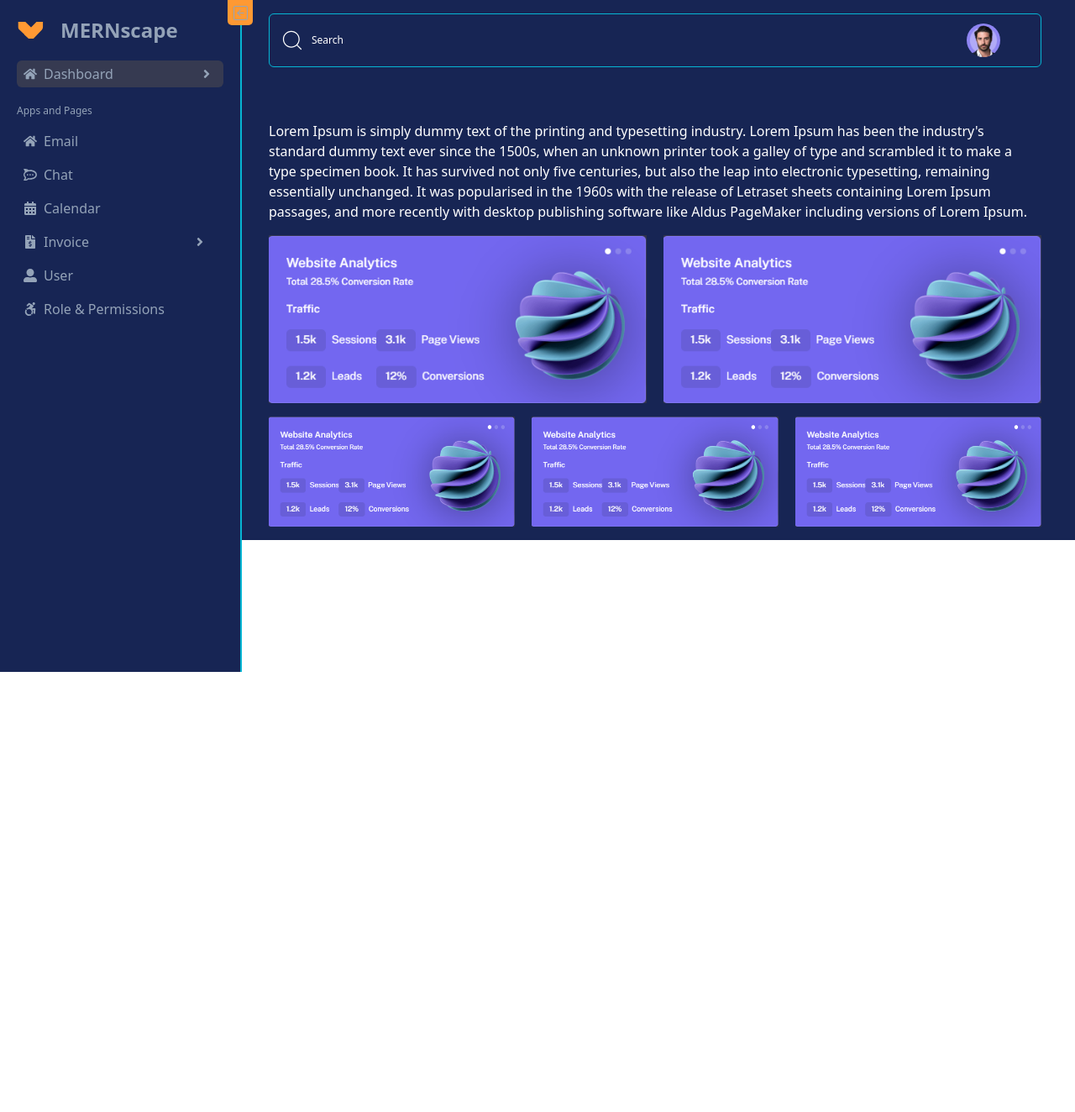
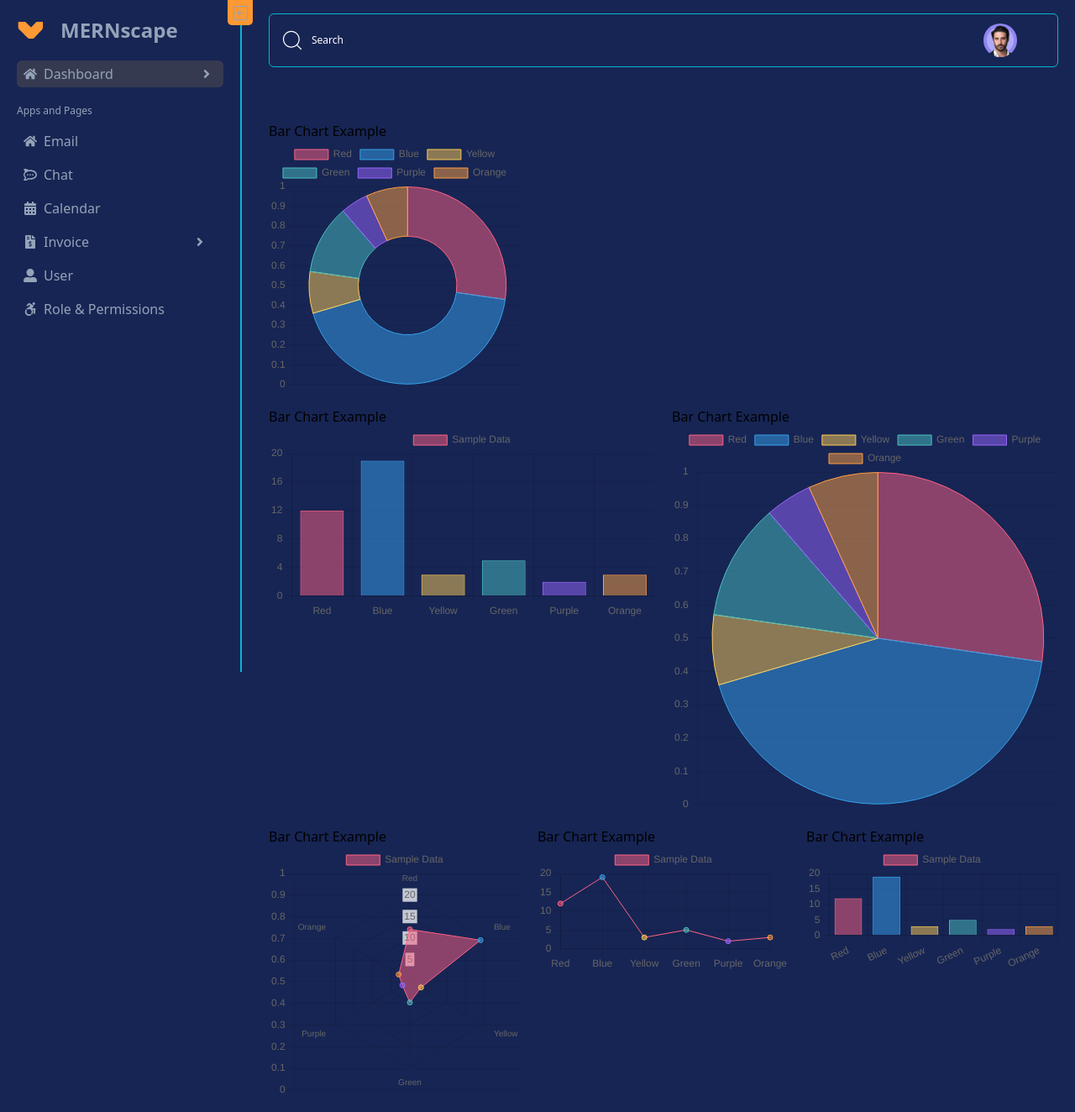
Before and after one commit to Dnyaneshwar-zukle/dashboard-panel, a React (Create React App) app in the folder frontend/: page / in a window 1280 px wide. Shown: the whole page at 84% size. Before the commit the page ends 800 px from the top, so only its background shows below. Built offline with nearby package versions, Linux system fonts and the light colour scheme.

Commit message:
layout Completed 08/10/2023 19:14

```diff
--- a/frontend/package.json
+++ b/frontend/package.json
@@ -6,7 +6,9 @@
     "@testing-library/jest-dom": "^5.17.0",
     "@testing-library/react": "^13.4.0",
     "@testing-library/user-event": "^13.5.0",
+    "chart.js": "^4.4.0",
     "react": "^18.2.0",
+    "react-chartjs-2": "^5.2.0",
     "react-dom": "^18.2.0",
     "react-icons": "^4.11.0",
     "react-scripts": "5.0.1",
--- a/frontend/src/components/Charts/Charts.js
+++ b/frontend/src/components/Charts/Charts.js
@@ -1,45 +1,39 @@
 import React from "react";
-import ImageOne from "../../assets/Vuexy-Vuejs-Admin-Dashboard-Template.png";
+import Intensity from "./chartComponents/Intensity";
+import Country from "./chartComponents/Country";
+import Likehood from "./chartComponents/Likelihood";
+import Relevance from "./chartComponents/Relevance";
+import Year from "./chartComponents/Year";
 
 const Charts = () => {
   return (
     <div>
       <div class="flex mb-4">
         <div class="w-ful">
-          <h1 className="white">
-            Lorem Ipsum is simply dummy text of the printing and typesetting
-            industry. Lorem Ipsum has been the industry's standard dummy text
-            ever since the 1500s, when an unknown printer took a galley of type
-            and scrambled it to make a type specimen book. It has survived not
-            only five centuries, but also the leap into electronic typesetting,
-            remaining essentially unchanged. It was popularised in the 1960s
-            with the release of Letraset sheets containing Lorem Ipsum passages,
-            and more recently with desktop publishing software like Aldus
-            PageMaker including versions of Lorem Ipsum.
-          </h1>
+          <Country />
         </div>
       </div>
 
       {/*  Two columns    */}
       <div class="flex gap-5 lg:flex-nowrap flex-wrap  mb-4 2xl:flex-col">
         <div class="w-full lg:w-1/2">
-          <img className="w-full" src={ImageOne} alt="" />
+          <Intensity />
         </div>
         <div class="w-full lg:w-1/2">
-          <img className="w-full" src={ImageOne} alt="" />
+          <Likehood />
         </div>
       </div>
 
       {/*  Three columns    */}
       <div class="flex gap-5 lg:flex-nowrap flex-wrap  mb-4 2xl:flex-col">
         <div class="w-full lg:w-1/3">
-          <img className="w-full" src={ImageOne} alt="" />
+          <Relevance />
         </div>
         <div class="w-full lg:w-1/3">
-          <img className="w-full" src={ImageOne} alt="" />
+          <Year />
         </div>
         <div class="w-full lg:w-1/3">
-          <img className="w-full" src={ImageOne} alt="" />
+          <Intensity />
         </div>
       </div>
     </div>
--- /dev/null
+++ b/frontend/src/components/Charts/chartComponents/Country.js
@@ -0,0 +1,50 @@
+import React from "react";
+import { Doughnut } from "react-chartjs-2";
+import Chart from "chart.js/auto";
+
+const Country = () => {
+  // Sample data for the bar chart
+  const data = {
+    labels: ["Red", "Blue", "Yellow", "Green", "Purple", "Orange"],
+    datasets: [
+      {
+        label: "Sample Data",
+        data: [12, 19, 3, 5, 2, 3],
+        backgroundColor: [
+          "rgba(255, 99, 132, 0.5)",
+          "rgba(54, 162, 235, 0.5)",
+          "rgba(255, 206, 86, 0.5)",
+          "rgba(75, 192, 192, 0.5)",
+          "rgba(153, 102, 255, 0.5)",
+          "rgba(255, 159, 64, 0.5)",
+        ],
+        borderColor: [
+          "rgba(255, 99, 132, 1)",
+          "rgba(54, 162, 235, 1)",
+          "rgba(255, 206, 86, 1)",
+          "rgba(75, 192, 192, 1)",
+          "rgba(153, 102, 255, 1)",
+          "rgba(255, 159, 64, 1)",
+        ],
+        borderWidth: 1,
+      },
+    ],
+  };
+
+  const options = {
+    scales: {
+      y: {
+        beginAtZero: true,
+      },
+    },
+  };
+
+  return (
+    <div>
+      <h2>Bar Chart Example</h2>
+      <Doughnut data={data} options={options} />
+    </div>
+  );
+};
+
+export default Country;
--- /dev/null
+++ b/frontend/src/components/Charts/chartComponents/Intensity.js
@@ -0,0 +1,50 @@
+import React from "react";
+import { Bar } from "react-chartjs-2";
+import Chart from "chart.js/auto";
+
+const Intensity = () => {
+  // Sample data for the bar chart
+  const data = {
+    labels: ["Red", "Blue", "Yellow", "Green", "Purple", "Orange"],
+    datasets: [
+      {
+        label: "Sample Data",
+        data: [12, 19, 3, 5, 2, 3],
+        backgroundColor: [
+          "rgba(255, 99, 132, 0.5)",
+          "rgba(54, 162, 235, 0.5)",
+          "rgba(255, 206, 86, 0.5)",
+          "rgba(75, 192, 192, 0.5)",
+          "rgba(153, 102, 255, 0.5)",
+          "rgba(255, 159, 64, 0.5)",
+        ],
+        borderColor: [
+          "rgba(255, 99, 132, 1)",
+          "rgba(54, 162, 235, 1)",
+          "rgba(255, 206, 86, 1)",
+          "rgba(75, 192, 192, 1)",
+          "rgba(153, 102, 255, 1)",
+          "rgba(255, 159, 64, 1)",
+        ],
+        borderWidth: 1,
+      },
+    ],
+  };
+
+  const options = {
+    scales: {
+      y: {
+        beginAtZero: true,
+      },
+    },
+  };
+
+  return (
+    <div>
+      <h2>Bar Chart Example</h2>
+      <Bar data={data} options={options} />
+    </div>
+  );
+};
+
+export default Intensity;
--- /dev/null
+++ b/frontend/src/components/Charts/chartComponents/Likelihood.js
@@ -0,0 +1,50 @@
+import React from "react";
+import { Pie } from "react-chartjs-2";
+import Chart from "chart.js/auto";
+
+const Likehood = () => {
+  // Sample data for the bar chart
+  const data = {
+    labels: ["Red", "Blue", "Yellow", "Green", "Purple", "Orange"],
+    datasets: [
+      {
+        label: "Sample Data",
+        data: [12, 19, 3, 5, 2, 3],
+        backgroundColor: [
+          "rgba(255, 99, 132, 0.5)",
+          "rgba(54, 162, 235, 0.5)",
+          "rgba(255, 206, 86, 0.5)",
+          "rgba(75, 192, 192, 0.5)",
+          "rgba(153, 102, 255, 0.5)",
+          "rgba(255, 159, 64, 0.5)",
+        ],
+        borderColor: [
+          "rgba(255, 99, 132, 1)",
+          "rgba(54, 162, 235, 1)",
+          "rgba(255, 206, 86, 1)",
+          "rgba(75, 192, 192, 1)",
+          "rgba(153, 102, 255, 1)",
+          "rgba(255, 159, 64, 1)",
+        ],
+        borderWidth: 1,
+      },
+    ],
+  };
+
+  const options = {
+    scales: {
+      y: {
+        beginAtZero: true,
+      },
+    },
+  };
+
+  return (
+    <div>
+      <h2>Bar Chart Example</h2>
+      <Pie data={data} options={options} />
+    </div>
+  );
+};
+
+export default Likehood;
--- /dev/null
+++ b/frontend/src/components/Charts/chartComponents/Relevance.js
@@ -0,0 +1,50 @@
+import React from "react";
+import { Bubble, Radar } from "react-chartjs-2";
+import Chart from "chart.js/auto";
+
+const Relevance = () => {
+  // Sample data for the bar chart
+  const data = {
+    labels: ["Red", "Blue", "Yellow", "Green", "Purple", "Orange"],
+    datasets: [
+      {
+        label: "Sample Data",
+        data: [12, 19, 3, 5, 2, 3],
+        backgroundColor: [
+          "rgba(255, 99, 132, 0.5)",
+          "rgba(54, 162, 235, 0.5)",
+          "rgba(255, 206, 86, 0.5)",
+          "rgba(75, 192, 192, 0.5)",
+          "rgba(153, 102, 255, 0.5)",
+          "rgba(255, 159, 64, 0.5)",
+        ],
+        borderColor: [
+          "rgba(255, 99, 132, 1)",
+          "rgba(54, 162, 235, 1)",
+          "rgba(255, 206, 86, 1)",
+          "rgba(75, 192, 192, 1)",
+          "rgba(153, 102, 255, 1)",
+          "rgba(255, 159, 64, 1)",
+        ],
+        borderWidth: 1,
+      },
+    ],
+  };
+
+  const options = {
+    scales: {
+      y: {
+        beginAtZero: true,
+      },
+    },
+  };
+
+  return (
+    <div>
+      <h2>Bar Chart Example</h2>
+      <Radar data={data} options={options} />
+    </div>
+  );
+};
+
+export default Relevance;
--- /dev/null
+++ b/frontend/src/components/Charts/chartComponents/Year.js
@@ -0,0 +1,50 @@
+import React from "react";
+import { Line } from "react-chartjs-2";
+import Chart from "chart.js/auto";
+
+const Year = () => {
+  // Sample data for the bar chart
+  const data = {
+    labels: ["Red", "Blue", "Yellow", "Green", "Purple", "Orange"],
+    datasets: [
+      {
+        label: "Sample Data",
+        data: [12, 19, 3, 5, 2, 3],
+        backgroundColor: [
+          "rgba(255, 99, 132, 0.5)",
+          "rgba(54, 162, 235, 0.5)",
+          "rgba(255, 206, 86, 0.5)",
+          "rgba(75, 192, 192, 0.5)",
+          "rgba(153, 102, 255, 0.5)",
+          "rgba(255, 159, 64, 0.5)",
+        ],
+        borderColor: [
+          "rgba(255, 99, 132, 1)",
+          "rgba(54, 162, 235, 1)",
+          "rgba(255, 206, 86, 1)",
+          "rgba(75, 192, 192, 1)",
+          "rgba(153, 102, 255, 1)",
+          "rgba(255, 159, 64, 1)",
+        ],
+        borderWidth: 1,
+      },
+    ],
+  };
+
+  const options = {
+    scales: {
+      y: {
+        beginAtZero: true,
+      },
+    },
+  };
+
+  return (
+    <div>
+      <h2>Bar Chart Example</h2>
+      <Line data={data} options={options} />
+    </div>
+  );
+};
+
+export default Year;
```
Also changed, not shown: 1 other file (tests, documents, lock files or other folders).
